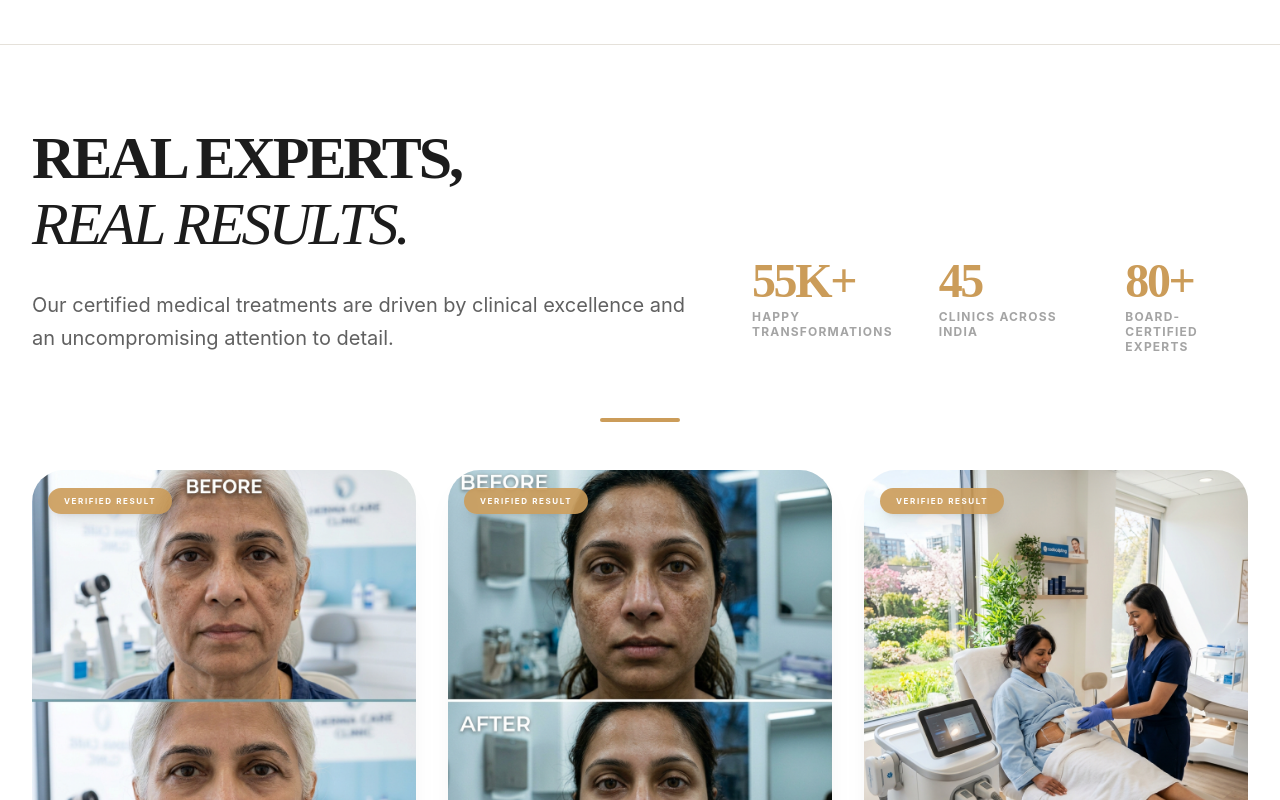
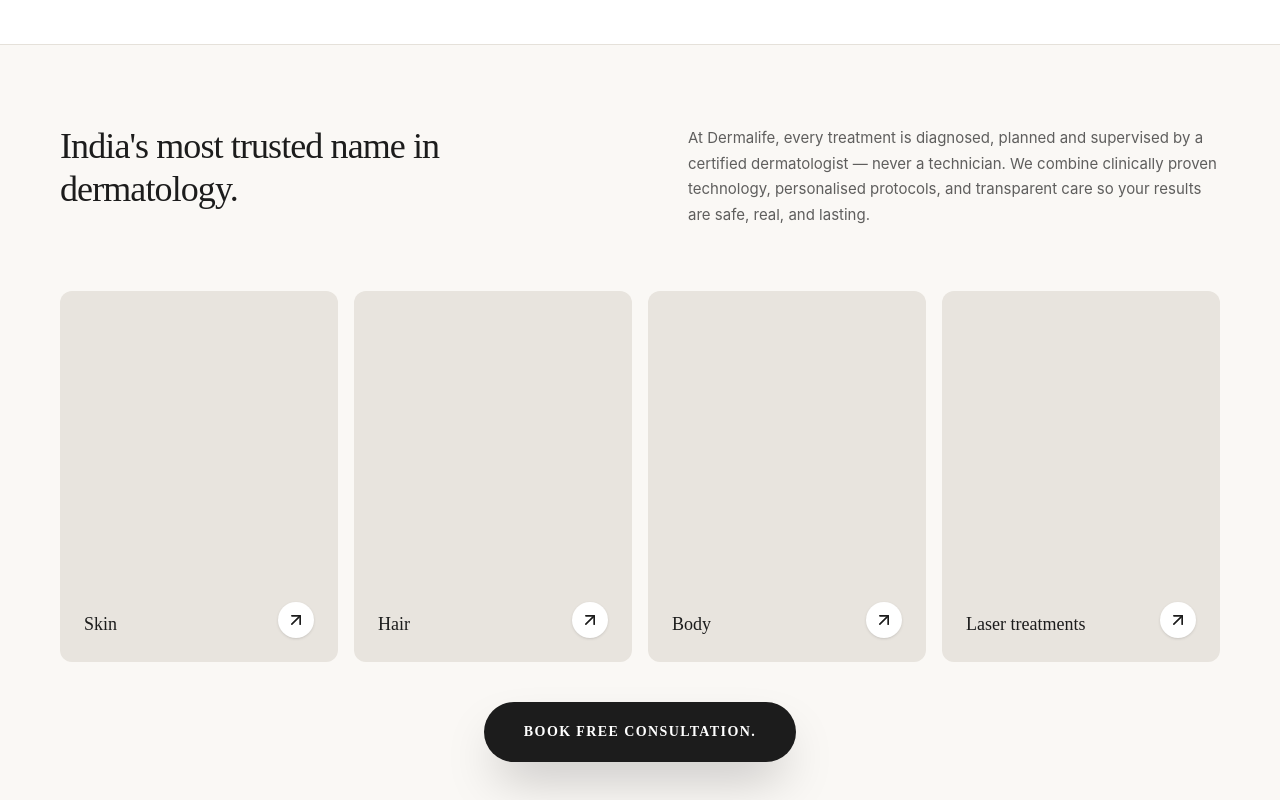
Before and after one commit to raghavluthra10/dermalife-demo, a React (Vite) app: page / in a window 1280 px wide. Shown: the part 1580-2380 px from the top of the page. Built offline with nearby package versions, Linux system fonts and the light colour scheme.

Commit message:
added TrustedExpertise component

```diff
--- /dev/null
+++ b/src/components/TrustedExpertise.tsx
@@ -0,0 +1,81 @@
+import { motion } from 'motion/react';
+import { ArrowUpRight } from 'lucide-react';
+import { Link } from 'react-router-dom';
+
+const TrustedExpertise = () => {
+  const services = [
+    { label: 'Skin' },
+    { label: 'Hair' },
+    { label: 'Body' },
+    { label: 'Laser treatments' },
+  ];
+
+  const scrollToBooking = () => {
+    const el = document.getElementById('booking-section');
+    if (el) el.scrollIntoView({ behavior: 'smooth' });
+  };
+
+  return (
+    <section className="py-10 md:py-20 px-[60px] bg-brand-cream overflow-hidden">
+      <div className="max-w-7xl mx-auto">
+        {/* Top Text Block */}
+        <div className="grid grid-cols-1 md:grid-cols-2 gap-12 md:gap-24 mb-16 items-start">
+          <div className="max-w-md">
+            <h2 className="text-[36px] font-primary font-normal text-brand-dark leading-[1.2] normal-case tracking-tight">
+              India's most trusted name
+              in dermatology.
+            </h2>
+          </div>
+          <div>
+            <p className="font-sans text-[15px] text-brand-dark/70 leading-[1.7]">
+              At Dermalife, every treatment is diagnosed, planned and supervised by a certified dermatologist — never a technician. We combine clinically proven technology, personalised protocols, and transparent care so your results are safe, real, and lasting.
+            </p>
+          </div>
+        </div>
+
+        {/* Bottom Service Cards */}
+        <div className="grid grid-cols-2 md:grid-cols-4 gap-4 mb-10">
+          {services.map((service, index) => (
+            <motion.div
+              key={service.label}
+              initial={{ opacity: 0, y: 20 }}
+              whileInView={{ opacity: 1, y: 0 }}
+              viewport={{ once: true }}
+              transition={{ delay: index * 0.1 }}
+              className="group relative aspect-[3/4] bg-[#E8E4DE] rounded-[12px] overflow-hidden"
+            >
+              {/* Placeholder for image */}
+              <div className="absolute inset-0 w-full h-full" />
+
+              {/* Label - Bottom Left */}
+              <div className="absolute bottom-4 left-4 md:bottom-6 md:left-6 z-20">
+                <span className="font-primary text-base md:text-[18px] font-normal text-brand-dark">
+                  {service.label}
+                </span>
+              </div>
+
+              {/* Arrow Icon - Bottom Right */}
+              <div className="absolute bottom-4 right-4 md:bottom-6 md:right-6 z-20">
+                <div className="w-7 h-7 md:w-9 md:h-9 rounded-full bg-white flex items-center justify-center text-brand-dark shadow-sm group-hover:bg-brand-gold group-hover:text-white transition-all duration-300">
+                  <ArrowUpRight className="w-4 h-4 md:w-5 md:h-5" />
+                </div>
+              </div>
+            </motion.div>
+          ))}
+        </div>
+
+        {/* Centered CTA Button */}
+        <div className="flex justify-center mt-10">
+          <button
+            onClick={scrollToBooking}
+            className="btn-primary"
+          >
+            Book Free Consultation.
+          </button>
+        </div>
+      </div>
+    </section>
+  );
+};
+
+export default TrustedExpertise;
--- a/src/pages/Home.tsx
+++ b/src/pages/Home.tsx
@@ -1,5 +1,6 @@
 import Hero from '../components/Hero';
 import ConsultationCTA from '../components/ConsultationCTA';
+import TrustedExpertise from '../components/TrustedExpertise';
 import TopTreatments from '../components/TopTreatments';
 import StatsSection from '../components/StatsSection';
 import BrandPillars from '../components/BrandPillars';
@@ -14,12 +15,13 @@
     <>
       <Hero />
       <ConsultationCTA />
+      <TrustedExpertise />
       {/* <TopTreatments /> */}
       <StatsSection />
       <BrandPillars />
       <GoogleReviews />
       {/* Add galery */}
-      <PressSection />
+      {/* <PressSection /> */}
       <BookingForm />
       <MapSection />
     </>
```
